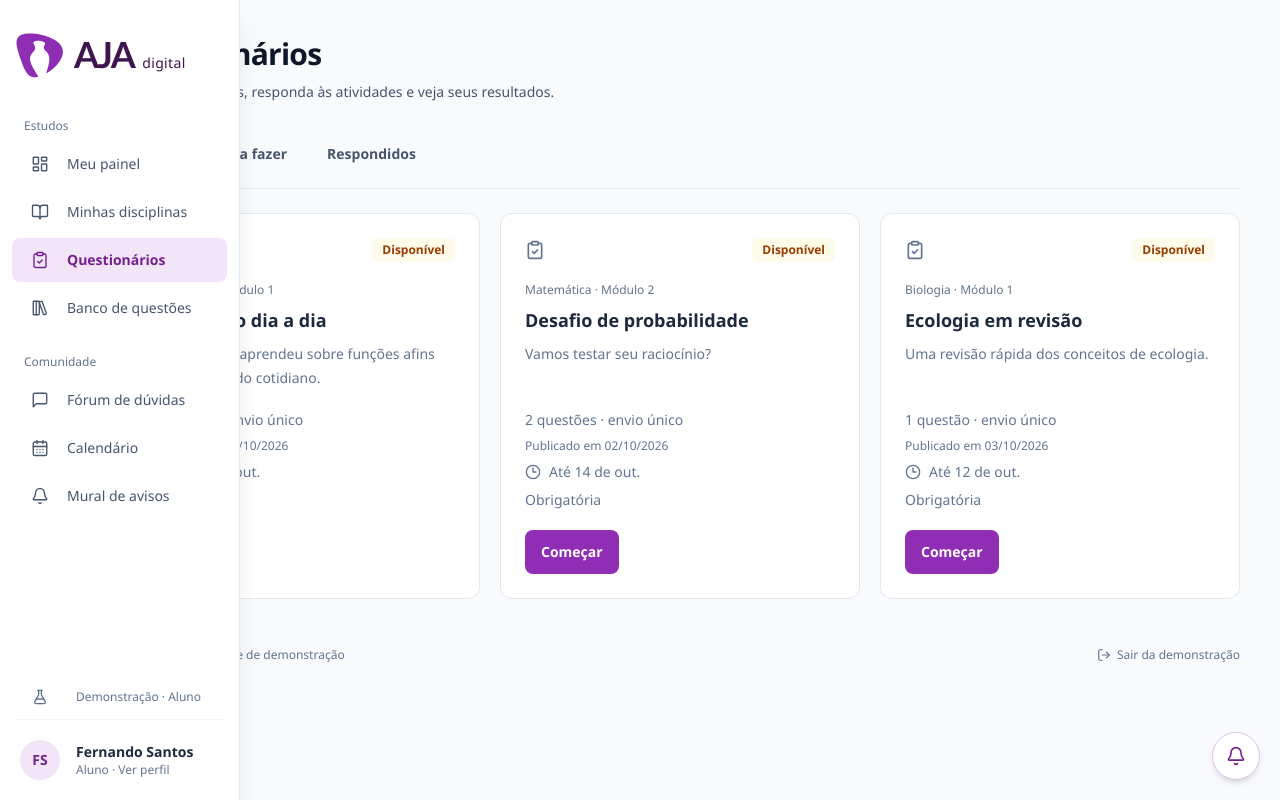
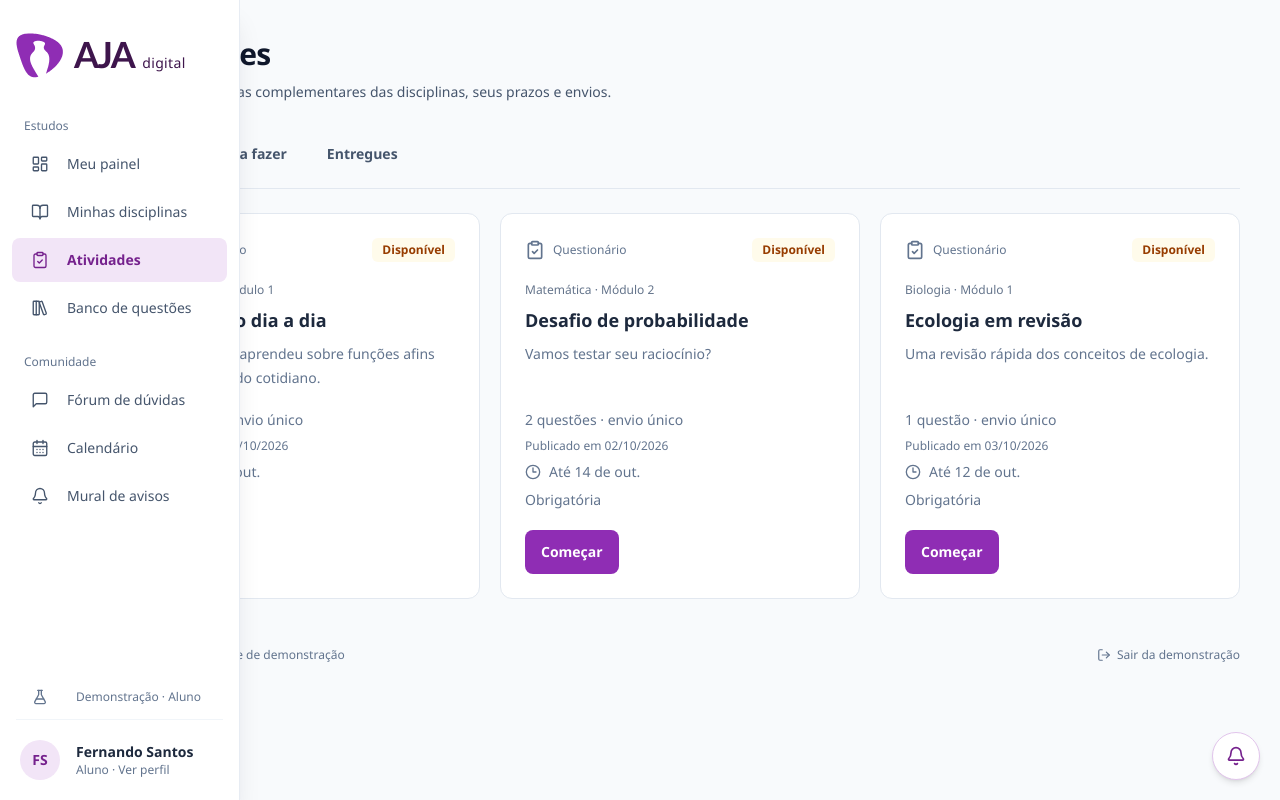
Before and after one commit to joao-0213/aja-digital-frontend, a Next.js app: page /questionarios in a window 1280 px wide. Built offline with nearby package versions, Linux system fonts and the light colour scheme.

Commit message:
feat(atividades): apresentar questionarios como atividades
Original-commits: dedead7bb517c5f242ed4b7fbf9c93be5c756ccd

```diff
--- a/src/components/layout/navigation.ts
+++ b/src/components/layout/navigation.ts
@@ -16,7 +16,7 @@ export const nav: {
   icon: BookOpen
 }, {
   href: '/questionarios',
-  label: 'Questionários',
+  label: 'Atividades',
   icon: ClipboardCheck
 }, {
   href: '/questoes',
--- a/src/features/assessments/components/answer-assessment.tsx
+++ b/src/features/assessments/components/answer-assessment.tsx
@@ -23,14 +23,14 @@ export function AnswerAssessment() {
   const a = db.assessments.find(item => item.id === id);
   const attempts = db.attempts.filter(t => t.assessmentId === id && t.userId === user.id);
   const active = attempts.find(t => !t.submittedAt);
-  if (!a || a.status !== 'published') return <Empty title="Questionário indisponível" action={<LinkButton href="/questionarios">Ver questionários</LinkButton>} />;
+  if (!a || a.status !== 'published') return <Empty title="Questionário indisponível" action={<LinkButton href="/questionarios">Ver atividades</LinkButton>} />;
   if (role !== 'student') {
     const submissions = db.attempts.filter(t => t.assessmentId === id && t.submittedAt);
     return <>
       <PageHeading eyebrow="Consulta individual" title={a.title} description="Consulte cada envio da disciplina. Respostas e resultados são privados para a equipe autorizada." action={<LinkButton secondary href={`/questionarios/criar?id=${a.id}`}>Editar atividade</LinkButton>} />
       <Card><h2 className="mb-4 font-semibold">Envios dos alunos</h2><div className="divide-y divide-slate-100">{submissions.map(t => <Link key={t.id} href={`/questionarios/resultado?id=${t.id}`} className="flex min-h-14 flex-wrap items-center justify-between gap-3 py-3 text-sm"><span>{db.users.find(u => u.id === t.userId)?.name ?? 'Aluno'} · {new Date(t.submittedAt!).toLocaleString('pt-BR')}</span><span className="font-semibold text-brand-700">Consultar envio</span></Link>)}</div>{!submissions.length && <p className="text-sm text-slate-500">Ainda não há envios. Os rascunhos de resposta pertencem a cada aluno.</p>}</Card>
       <Card className="mt-5"><h2 className="mb-3 font-semibold">Situação por aluno</h2><ul className="divide-y divide-slate-100">{db.users.filter(u => u.role === 'student' && db.classes.some(c => c.studentIds.includes(u.id) && db.subjects.some(s => s.classId === c.id && db.modules.some(m => m.id === a.moduleId && m.subjectId === s.id)))).map(u => <li key={u.id} className="py-3 text-sm leading-6">{u.name} · {submissions.some(t => t.userId === u.id) ? 'Entregue' : !isAssessmentAssigned(db, a, u.id) ? 'Não atribuída — matrícula posterior ao prazo' : a.required === false ? 'Prática opcional — sem envio' : 'Não entregue'}</li>)}</ul></Card>
-      <div className="mt-5"><LinkButton secondary href="/questionarios">Ver questionários</LinkButton></div>
+      <div className="mt-5"><LinkButton secondary href="/questionarios">Ver atividades</LinkButton></div>
     </>;
   }
   const completed = attempts.filter(t => t.submittedAt);
--- a/src/features/assessments/components/assessment-result.tsx
+++ b/src/features/assessments/components/assessment-result.tsx
@@ -16,7 +16,7 @@ export function AssessmentResult() {
   } = useApp();
   const id = useSearchParams().get('id');
   const attempt = db.attempts.find(t => t.id === id && (role !== 'student' || t.userId === user.id) && t.submittedAt);
-  if (!attempt) return <Empty title="Resultado não encontrado" description="Conclua um questionário para ver seu desempenho." action={<LinkButton href="/questionarios">Ver questionários</LinkButton>} />;
+  if (!attempt) return <Empty title="Resultado não encontrado" description="Conclua um questionário para ver seu desempenho." action={<LinkButton href="/questionarios">Ver atividades</LinkButton>} />;
   const a = db.assessments.find(a => a.id === attempt.assessmentId)!;
   const {
     correct
--- a/src/features/assessments/components/assessments-page.tsx
+++ b/src/features/assessments/components/assessments-page.tsx
@@ -17,9 +17,9 @@ export function AssessmentsPage() {
   const [filter, setFilter] = useState('all');
   const items = db.assessments.filter(a => (role !== 'student' || a.status === 'published') && (filter === 'all' || (filter === 'done' ? db.attempts.some(t => t.assessmentId === a.id && t.userId === user.id && t.submittedAt) : isAssessmentAssigned(db, a, user.id) && !db.attempts.some(t => t.assessmentId === a.id && t.userId === user.id && t.submittedAt))));
   return <>
-    <PageHeading title="Questionários" description="Consulte os prazos, responda às atividades e veja seus resultados." action={role !== 'student' && <LinkButton href="/questionarios/criar"><Plus className="size-4" />Criar questionário</LinkButton>} />
-    {role === 'student' && <div role="group" aria-label="Filtrar questionários" className="mb-6 flex flex-wrap gap-2 border-b border-slate-200 pb-3">
-      {[['all', 'Todos'], ['pending', 'Para fazer'], ['done', 'Respondidos']].map(([id, label]) => <Button key={id} variant="ghost" aria-pressed={filter === id} className={filter === id ? 'bg-brand-100 !text-brand-700' : undefined} onClick={() => setFilter(id)}>
+    <PageHeading title="Atividades" description="Consulte as práticas complementares das disciplinas, seus prazos e envios." action={role !== 'student' && <LinkButton href="/questionarios/criar"><Plus className="size-4" />Criar questionário</LinkButton>} />
+    {role === 'student' && <div role="group" aria-label="Filtrar atividades" className="mb-6 flex flex-wrap gap-2 border-b border-slate-200 pb-3">
+      {[['all', 'Todas'], ['pending', 'Para fazer'], ['done', 'Entregues']].map(([id, label]) => <Button key={id} variant="ghost" aria-pressed={filter === id} className={filter === id ? 'bg-brand-100 !text-brand-700' : undefined} onClick={() => setFilter(id)}>
         {label}
       </Button>)}
     </div>}
@@ -32,9 +32,9 @@ export function AssessmentsPage() {
         const consultOnly = role === 'student' && !isAssessmentAssigned(db, a, user.id);
         return <Card key={a.id} className="flex flex-col">
         <div className="mb-5 flex items-center justify-between">
-          <ClipboardCheck aria-hidden="true" className="size-5 text-slate-500" />
+          <span className="flex items-center gap-2 text-xs text-slate-500"><ClipboardCheck aria-hidden="true" className="size-5" />Questionário</span>
           <Badge tone={a.status === 'draft' ? 'neutral' : last ? 'green' : 'amber'}>
-            {a.status === 'draft' ? 'Rascunho' : consultOnly ? 'Somente consulta' : last ? 'Respondido' : 'Disponível'}
+            {a.status === 'draft' ? 'Rascunho' : consultOnly ? 'Somente consulta' : last ? 'Entregue' : 'Disponível'}
           </Badge>
         </div>
         <p className="text-xs text-slate-400">{sub?.name} · Módulo {mod?.order}</p>
@@ -60,6 +60,6 @@ export function AssessmentsPage() {
       </Card>;
       })}
     </div>
-    {!items.length && <Empty title="Nenhum questionário nesta lista" description="Suas atividades aparecerão aqui quando estiverem disponíveis." />}
+    {!items.length && <Empty title="Nenhuma atividade nesta lista" description="Suas atividades aparecerão aqui quando estiverem disponíveis." />}
   </>;
 }
--- a/src/features/dashboard/components/staff-dashboard.tsx
+++ b/src/features/dashboard/components/staff-dashboard.tsx
@@ -64,7 +64,7 @@ export function StaffDashboard() {
             </Link>)}
             {!pending.length && <p className="py-4 text-sm leading-6 text-slate-600">Nenhuma entrega pendente.</p>}
           </div>
-          <Link href="/questionarios" className="inline-flex min-h-11 items-center text-sm font-medium text-brand-700 hover:underline">Ver questionários<ChevronRight aria-hidden="true" className="ml-1 size-4" /></Link>
+          <Link href="/questionarios" className="inline-flex min-h-11 items-center text-sm font-medium text-brand-700 hover:underline">Ver atividades<ChevronRight aria-hidden="true" className="ml-1 size-4" /></Link>
         </Card>
         {<section className="px-1" aria-labelledby="events-title">
           <h2 id="events-title" className="mb-2 text-base font-semibold">Próximos encontros</h2>
--- a/src/features/dashboard/components/student-dashboard.tsx
+++ b/src/features/dashboard/components/student-dashboard.tsx
@@ -42,7 +42,7 @@ export function StudentDashboard() {
       </div>
       <section aria-labelledby="student-deadlines" className="mt-8 border-t border-slate-200 pt-5">
         <div className="mb-2 flex flex-wrap items-center justify-between gap-2"><h2 id="student-deadlines" className="text-lg font-semibold">Próximas entregas</h2><Link href="/questionarios" className="inline-flex min-h-11 items-center text-sm font-medium text-brand-700">Ver atividades<ChevronRight aria-hidden="true" className="size-4" /></Link></div>
-        <div className="grid gap-x-6 sm:grid-cols-3">{pending.slice(0, 3).map(a => <Link key={a.id} href={`/questionarios/responder?id=${a.id}`} className="rounded-lg py-3 hover:bg-white"><p className="text-xs font-medium text-brand-700">{a.deadline ? `Até ${dateLabel(a.deadline)} · ${a.deadline.slice(11, 16)}` : 'Sem prazo'} · Obrigatória</p><h3 className="mt-1 text-sm font-semibold leading-6">{a.title}</h3></Link>)}</div>{!pending.length && <p className="py-3 text-sm text-slate-500">Nenhuma entrega obrigatória pendente. Práticas opcionais estão em Questionários.</p>}
+        <div className="grid gap-x-6 sm:grid-cols-3">{pending.slice(0, 3).map(a => <Link key={a.id} href={`/questionarios/responder?id=${a.id}`} className="rounded-lg py-3 hover:bg-white"><p className="text-xs font-medium text-brand-700">{a.deadline ? `Até ${dateLabel(a.deadline)} · ${a.deadline.slice(11, 16)}` : 'Sem prazo'} · Obrigatória</p><h3 className="mt-1 text-sm font-semibold leading-6">{a.title}</h3></Link>)}</div>{!pending.length && <p className="py-3 text-sm text-slate-500">Nenhuma entrega obrigatória pendente. Práticas opcionais estão em Atividades.</p>}
       </section>
       {resume && <Link href={`/materiais?id=${resume.id}`} className="mt-6 flex items-center justify-between gap-4 rounded-lg border border-slate-200 bg-white px-4 py-3"><span><span className="block text-xs text-slate-500">Último material acessado</span><span className="mt-1 block text-sm font-medium">{resume.title}</span></span><ChevronRight aria-hidden="true" className="size-4 shrink-0 text-brand-700" /></Link>}
       <div className="mt-8 grid gap-7 border-t border-slate-200 pt-6 md:grid-cols-2">
```
